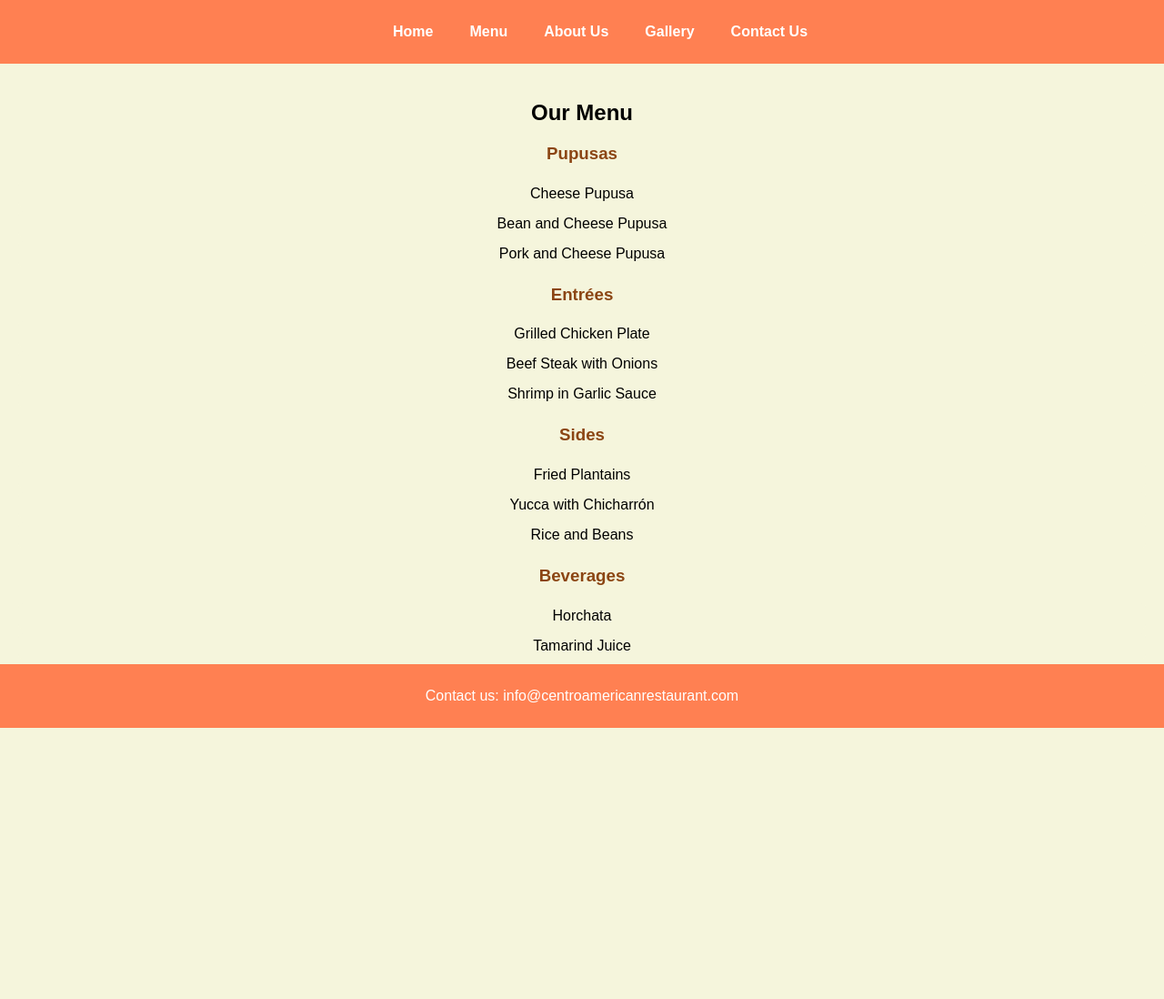
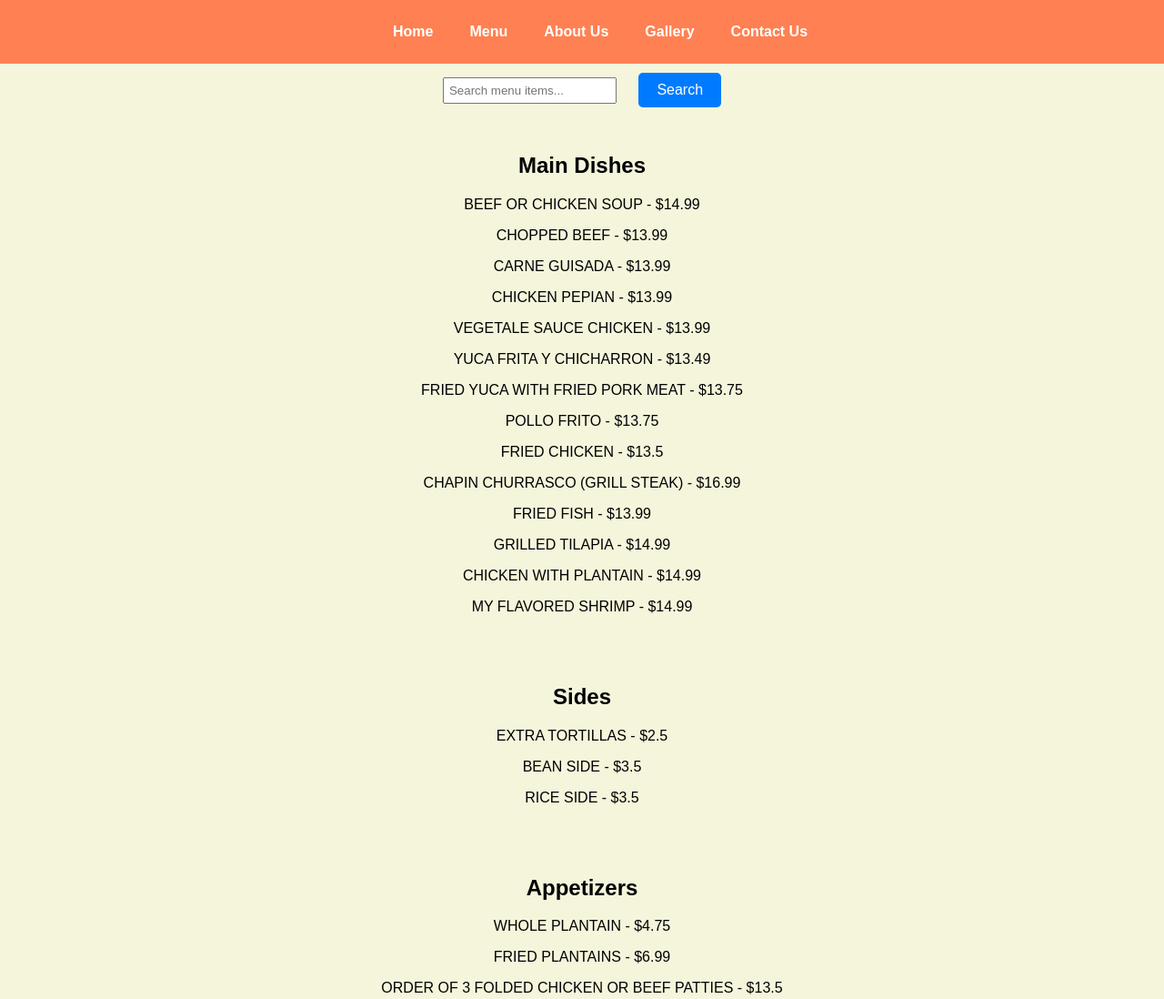
Before and after one commit to MrTwinCharge/Central-American-Resturaunt, a plain HTML site: page menu.html in a window 1280 px wide. Shown: the top 1098 px of the page at 91% size. Before the commit the page ends 800 px from the top, so only its background shows below. Drawn offline with Linux system fonts and the light colour scheme.

Commit message:
Menu Update
Button Added, Search Implemnted

```diff
--- a/menu.html
+++ b/menu.html
@@ -3,7 +3,7 @@
 <head>
     <meta charset="UTF-8">
     <meta name="viewport" content="width=device-width, initial-scale=1.0">
-    <title>Menu - Centro American Restaurant & Pupuseria</title>
+    <title>Menu</title>
     <link rel="stylesheet" href="style.css">
 </head>
 <body>
@@ -12,51 +12,19 @@
             <ul>
                 <li><a href="index.html">Home</a></li>
                 <li><a href="menu.html">Menu</a></li>
-                <li><a href="#about">About Us</a></li>
-                <li><a href="#gallery">Gallery</a></li>
-                <li><a href="#contact">Contact Us</a></li>
+                <li><a href="about">About Us</a></li>
+                <li><a href="gallery">Gallery</a></li>
+                <li><a href="contact">Contact Us</a></li>
             </ul>
+
         </nav>
     </header>
-    <main>
-        <section id="menu">
-            <h2>Our Menu</h2>
-            <div class="menu-category">
-                <h3>Pupusas</h3>
-                <ul>
-                    <li>Cheese Pupusa</li>
-                    <li>Bean and Cheese Pupusa</li>
-                    <li>Pork and Cheese Pupusa</li>
-                </ul>
-            </div>
-            <div class="menu-category">
-                <h3>Entrées</h3>
-                <ul>
-                    <li>Grilled Chicken Plate</li>
-                    <li>Beef Steak with Onions</li>
-                    <li>Shrimp in Garlic Sauce</li>
-                </ul>
-            </div>
-            <div class="menu-category">
-                <h3>Sides</h3>
-                <ul>
-                    <li>Fried Plantains</li>
-                    <li>Yucca with Chicharrón</li>
-                    <li>Rice and Beans</li>
-                </ul>
-            </div>
-            <div class="menu-category">
-                <h3>Beverages</h3>
-                <ul>
-                    <li>Horchata</li>
-                    <li>Tamarind Juice</li>
-                    <li>Soda (Various Flavors)</li>
-                </ul>
-            </div>
-        </section>
-    </main>
-    <footer>
-        <p>Contact us: info@centroamericanrestaurant.com</p>
-    </footer>
+    <div id="search-container">
+        <input type="text" id="search-box" placeholder="Search menu items..." />
+        <button onclick="searchMenu()">Search</button>
+    </div>
+    <div id="menu-list"></div>
+
+    <script src="menu.js"></script>
 </body>
 </html>
--- /dev/null
+++ b/menu.js
@@ -0,0 +1,43 @@
+// Assuming db.json is accessible at the path "/db.json"
+fetch('/db.json')
+    .then(response => response.json())
+    .then(data => {
+        displayMenuItems(data);
+    });
+
+function displayMenuItems(data) {
+    const menuList = document.getElementById('menu-list');
+    menuList.innerHTML = ''; // Clear the list
+
+    Object.keys(data).forEach(category => {
+        // Create a section for each category
+        const section = document.createElement('section');
+        const h2 = document.createElement('h2');
+        h2.textContent = category;
+        section.appendChild(h2);
+
+        // List each menu item in this category
+        data[category].forEach(item => {
+            const p = document.createElement('p');
+            p.textContent = `${item.name} - $${item.price}`;
+            section.appendChild(p);
+        });
+
+        menuList.appendChild(section);
+    });
+}
+
+function searchMenu() {
+    const searchText = document.getElementById('search-box').value.toLowerCase();
+    fetch('/db.json')
+        .then(response => response.json())
+        .then(data => {
+            const filteredData = {};
+            Object.keys(data).forEach(category => {
+                filteredData[category] = data[category].filter(item =>
+                    item.name.toLowerCase().includes(searchText)
+                );
+            });
+            displayMenuItems(filteredData);
+        });
+}
--- a/style.css
+++ b/style.css
@@ -79,3 +79,31 @@ footer {
     padding: 5px;
     border-radius: 5px;
 }
+
+/* Center the search container */
+#search-container {
+    text-align: center; /* Center the content inside the container */
+}
+
+/* Center the menu list while aligning its text to the left */
+
+/* Add some styles to the input and button for better appearance */
+#search-box, button {
+    margin: 10px; /* Add some spacing */
+    padding: 5px; /* Add some padding */
+}
+
+/* Optional: Add some more styling to the button for aesthetics */
+button {
+    cursor: pointer; /* Changes the cursor to a pointer on hover */
+    padding: 10px 20px; /* Bigger padding for a larger button */
+    border: none; /* Removes the border */
+    background-color: #007bff; /* A nice shade of blue */
+    color: white; /* White text */
+    border-radius: 5px; /* Rounded corners */
+    font-size: 1rem; /* Larger font size */
+}
+
+button:hover {
+    background-color: #0056b3; /* Darker blue on hover */
+}
```
